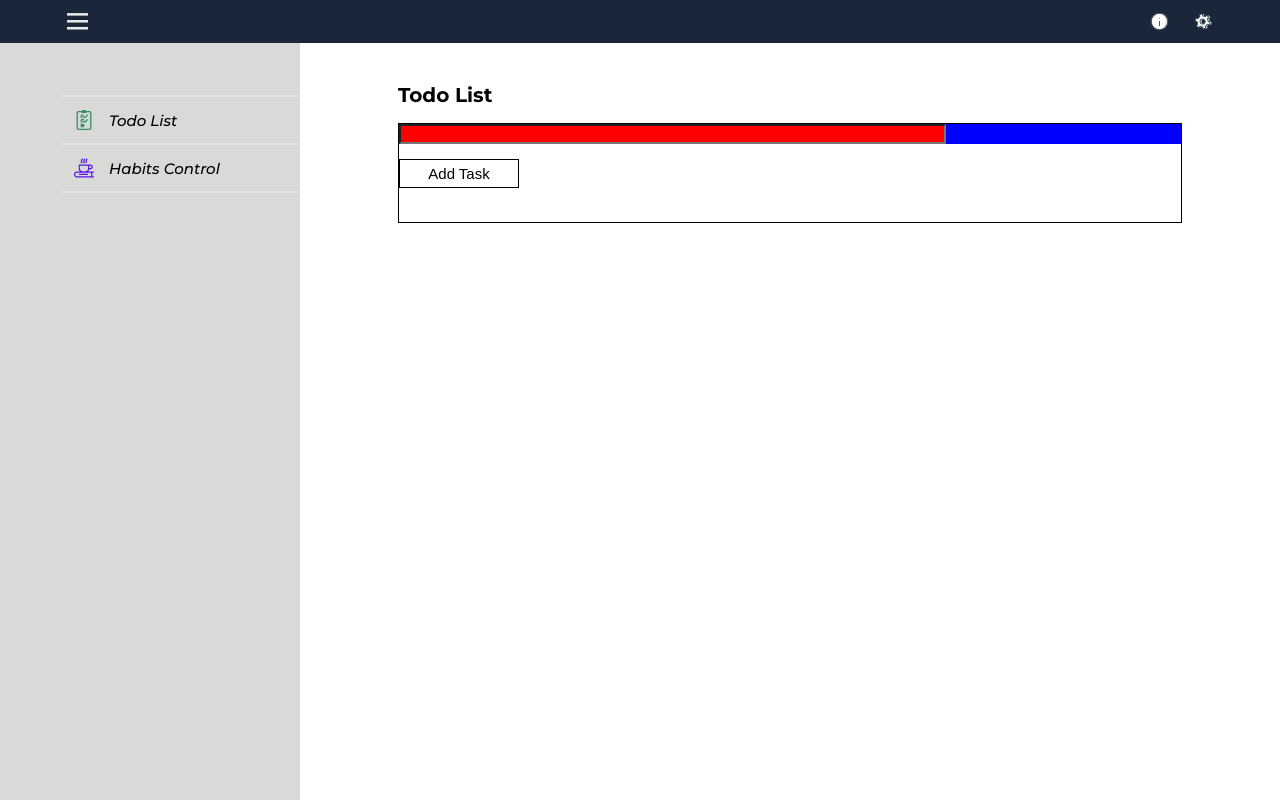
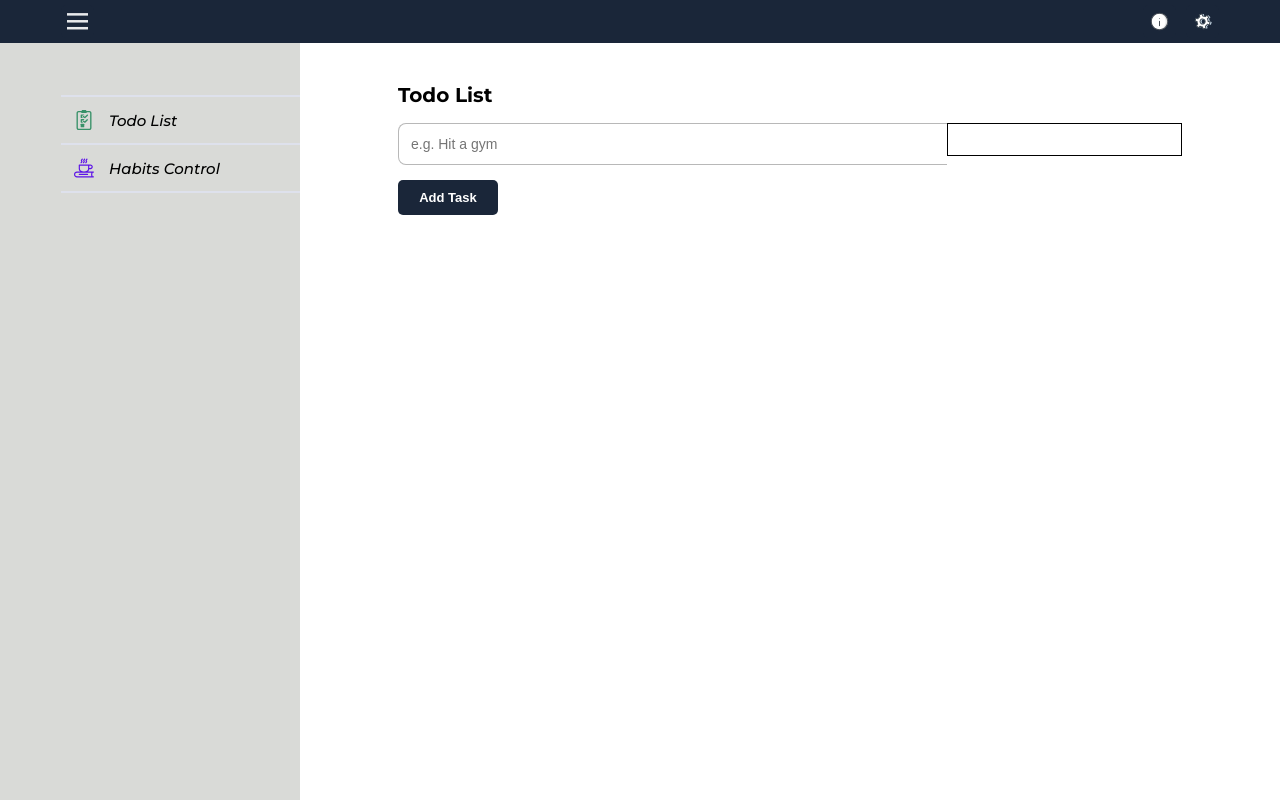
Before and after one commit to jakubwas/wTask, a React (Create React App) app in the folder client/: page / in a window 1280 px wide. Built offline with nearby package versions, Linux system fonts and the light colour scheme.

Commit message:
Add basic styling to submit button and input (todo form)

```diff
--- a/client/src/Components/Layout/Workspace/TodoWorkspace/SubmitTaskButton.js
+++ b/client/src/Components/Layout/Workspace/TodoWorkspace/SubmitTaskButton.js
@@ -2,12 +2,17 @@ import React from "react";
 import styled from "styled-components";
 
 const SubmitButton = styled.button`
-  width: 12rem;
-  font-size: 1.5rem;
-  padding: 0.5rem 1.6rem;
-  border: 1px solid black;
-  background: white;
+  width: 10rem;
+  font-size: 1.3rem;
+  padding: 1rem 0.7rem;
+  border: none;
+  font-weight: 600;
+  color: white;
+  border-radius: 5px;
+  background: rgba(26, 38, 57, 1);
   margin-top: 1.5rem;
+  cursor: pointer;
+  outline: none;
 `;
 
 const SubmitTaskButton = () => {
--- a/client/src/Components/Layout/Workspace/TodoWorkspace/TodoForm.js
+++ b/client/src/Components/Layout/Workspace/TodoWorkspace/TodoForm.js
@@ -8,7 +8,6 @@ const Form = styled.form`
   width: 100%;
   height: 10rem;
   margin-top: 1.6rem;
-  border: 1px solid black;
 `;
 const InputAndPriorityContainer = styled.div`
   display: flex;
@@ -16,20 +15,26 @@ const InputAndPriorityContainer = styled.div`
 `;
 const Input = styled.input`
   width: 70%;
-  background: red;
-  height: 2rem;
+  height: 3.3rem;
+  font-size: 1.4rem;
+  padding: 2rem 1.2rem;
+  border: 1px solid rgba(0, 0, 0, 0.28);
+  border-right: none;
+  border-top-left-radius: 8px;
+  border-bottom-left-radius: 8px;
+  outline: none;
 `;
 const PriorityContainer = styled.div`
   width: 30%;
-  background: blue;
-  height: 2rem;
+  border: 1px solid black;
+  height: 3.3rem;
 `;
 
 const TodoForm = () => {
   return (
     <Form>
       <InputAndPriorityContainer>
-        <Input />
+        <Input placeholder="e.g. Hit a gym" />
         <PriorityContainer />
       </InputAndPriorityContainer>
       <SubmitTaskButton />
```
Also changed, not shown: client/src/Components/Layout/Workspace/TodoWorkspace/TodoFormPriority.js (added, +8 -0 lines).
